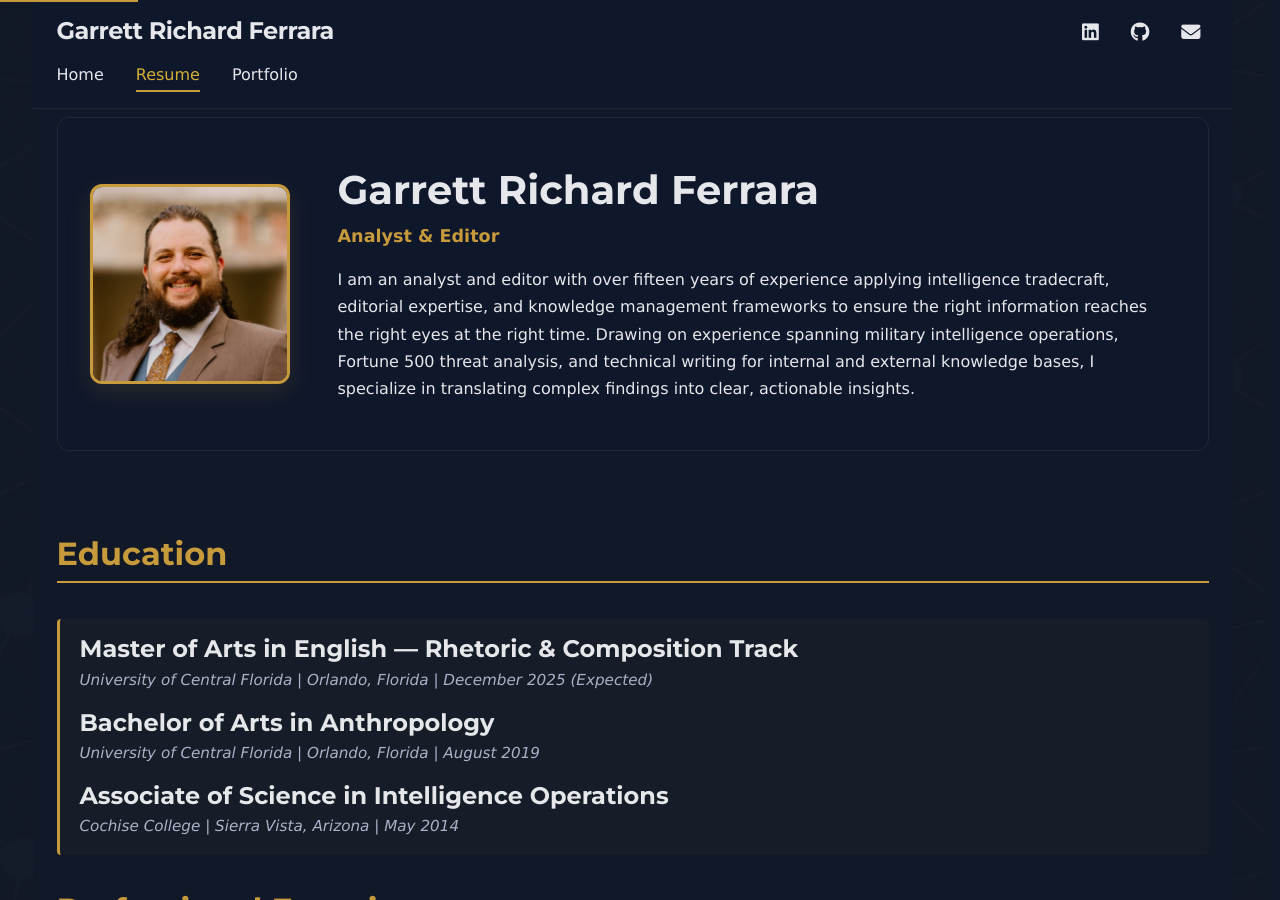
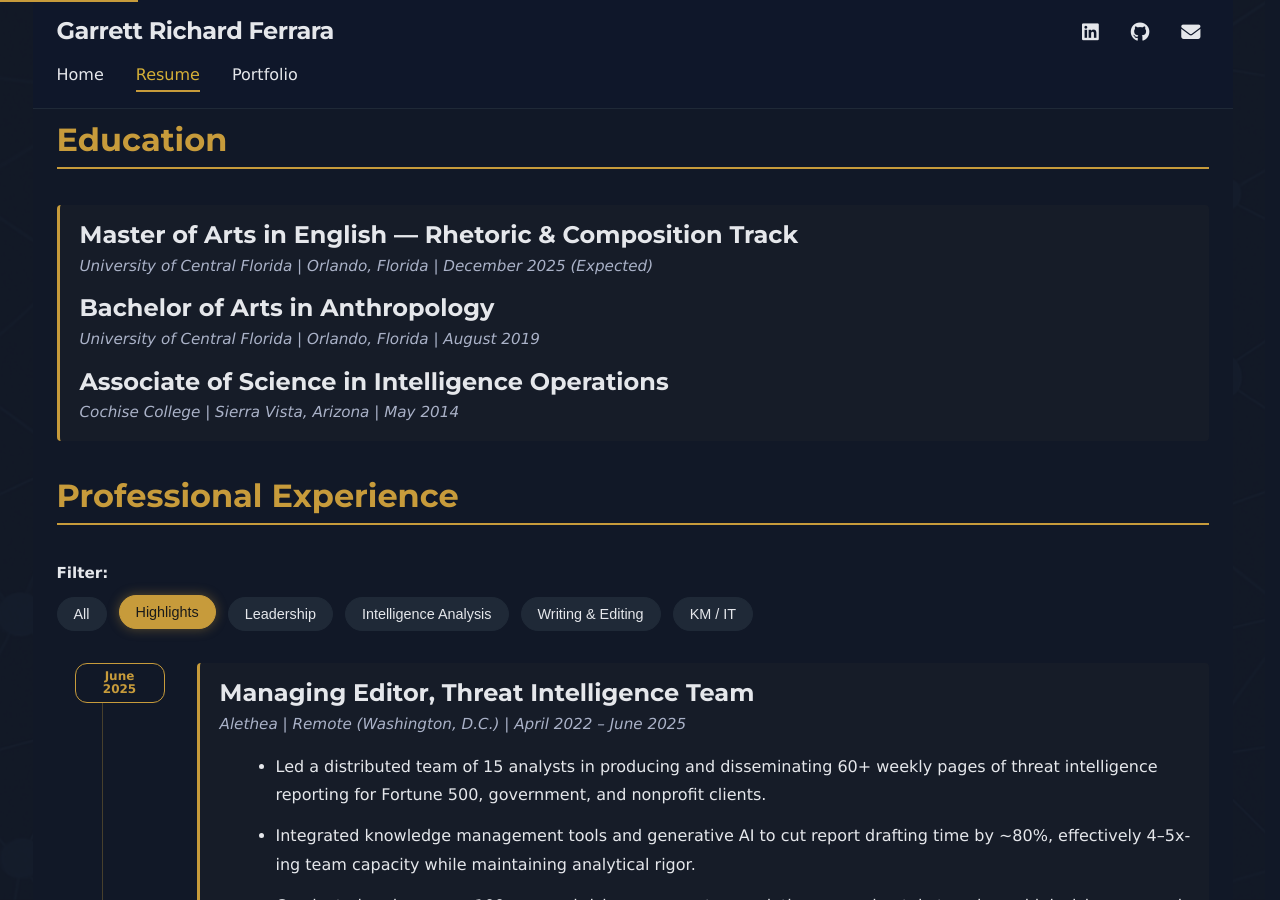
Before and after one commit to Garrett-Ferrara/garrett-ferrara.github.io, a Jekyll site: the page built from resume.md, in a window 1280 px wide and 900 px high. Built offline with Jekyll 4.4.1, drawn with Linux system fonts in a browser that asks for light colours; some web fonts are replaced.

Commit message:
Remove hero card from resume page

```diff
--- a/resume.md
+++ b/resume.md
@@ -3,15 +3,6 @@ layout: resume
 title: "Resume"
 description: "Education, professional experience, and training."
 ---
-
-<div class="bio-hero">
-  <img src="/assets/grfheadshot.png" alt="Garrett Richard Ferrara" class="bio-headshot">
-  <div class="bio-intro">
-    <h1>Garrett Richard Ferrara</h1>
-    <p class="bio-tagline">Analyst & Editor</p>
-    <p class="bio-summary">I am an analyst and editor with over fifteen years of experience applying intelligence tradecraft, editorial expertise, and knowledge management frameworks to ensure the right information reaches the right eyes at the right time. Drawing on experience spanning military intelligence operations, Fortune 500 threat analysis, and technical writing for internal and external knowledge bases, I specialize in translating complex findings into clear, actionable insights.</p>
-  </div>
-</div>
 
 ## Education
 
```
